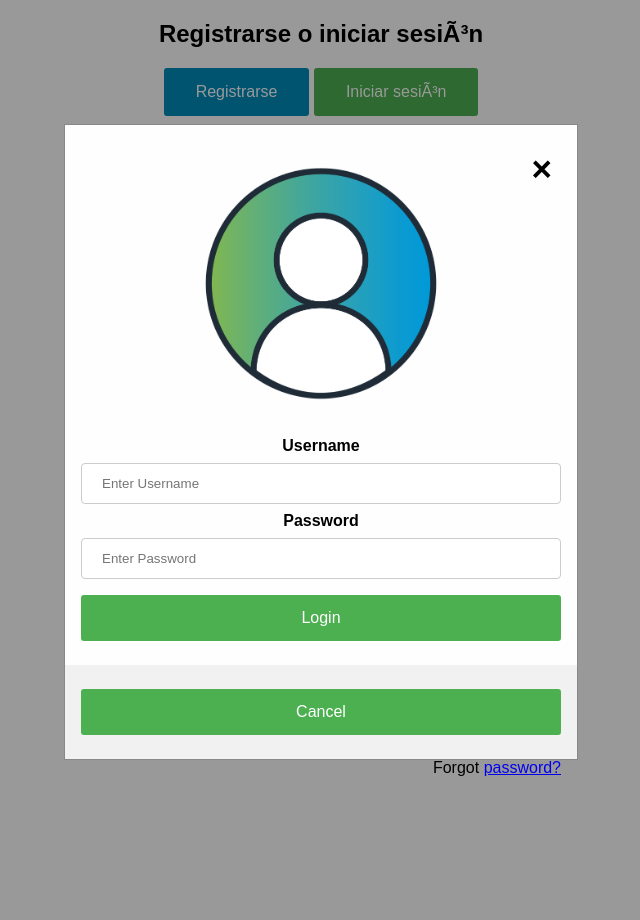
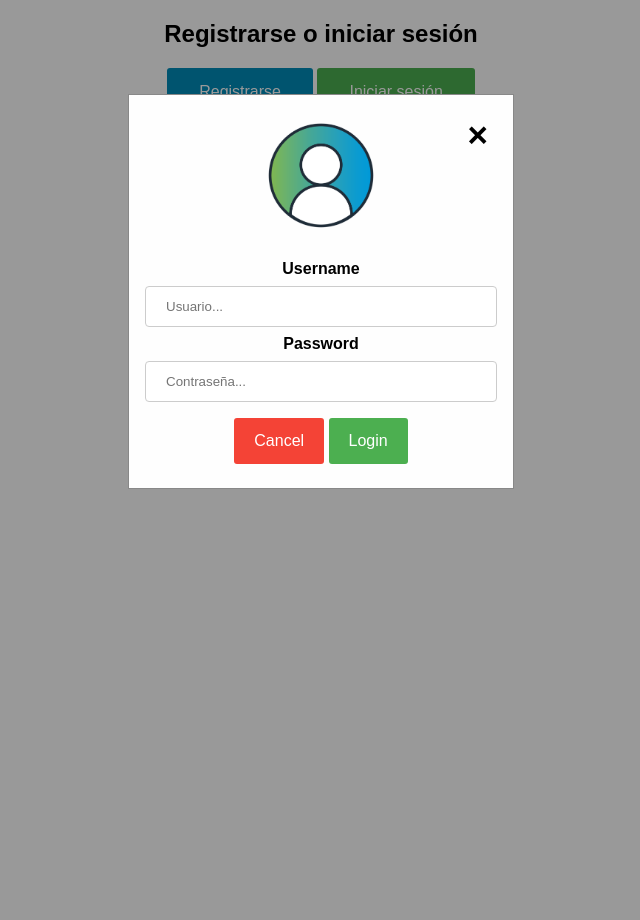
Before and after one commit to Lianognz/accion, a PHP site: page / in a window 1280 px wide, after a click on "Iniciar sesión". Shown: the whole page, without its empty margins (319-959 px from the left). Run offline with PHP 8.4, Linux system fonts and the light colour scheme.

Commit message:
incio de sesion

```diff
--- /dev/null
+++ b/conexion.php
@@ -0,0 +1,3 @@
+<?php
+$conexion = new mysqli("localhost", "root", "", "prueba");
+?>
--- a/index.html
+++ b/index.html
@@ -3,6 +3,7 @@
 <head>
 	<title>Login</title>
 	<meta name="viewport" content="width=device-width, initial-scale=1">
+  <meta charset="utf-8">
 </head>
 <style>
 	body{
@@ -16,7 +17,7 @@
 		text-decoration: none;
 		font-size: 16px;
 		cursor: pointer;
-	    border-radius: 3px;
+	 border-radius: 3px;
 	}
 	#btnReg{
 		background-color: #008CBA;
@@ -25,7 +26,7 @@
 		background-color: #4CAF50;
 	}
 	/* Full-width input fields */
-input[type=text], input[type=password] {
+input[type=text], input[type=password], input[type=email] {
   width: 100%;
   padding: 12px 20px;
   margin: 8px 0;
@@ -37,49 +38,39 @@ input[type=text], input[type=password] {
 
 /* Set a style for all buttons */
 .button {
-  background-color: #4CAF50;
   color: white;
   padding: 14px 20px;
   margin: 8px 0;
   border: none;
   cursor: pointer;
-  width: 100%;
 }
 
 .button:hover {
   opacity: 0.8;
 }
 
-/* Extra styles for the cancel button */
-.cancelbtn {
-  width: auto;
-  padding: 10px 18px;
-  background-color: #f44336;
-}
-
 /* Center the image and position the close button */
 .imgcontainer {
   text-align: center;
-  margin: 24px 0 12px 0;
+  margin: 20px 0 10px 0;
   position: relative;
 }
 
 img.avatar {
-  width: 50%;
+  width: 30%;
   border-radius: 50%;
 }
 
 .container {
   padding: 16px;
 }
-
 span.psw {
   float: right;
   padding-top: 16px;
 }
 
 /* The Modal (background) */
-.modal {
+.modal, .modal2 {
   display: none; /* Hidden by default */
   position: fixed; /* Stay in place */
   z-index: 1; /* Sit on top */
@@ -90,7 +81,7 @@ span.psw {
   overflow: auto; /* Enable scroll if needed */
   background-color: rgb(0,0,0); /* Fallback color */
   background-color: rgba(0,0,0,0.4); /* Black w/ opacity */
-  padding-top: 60px;
+  padding-top: 30px;
 }
 
 /* Modal Content/Box */
@@ -98,7 +89,7 @@ span.psw {
   background-color: #fefefe;
   margin: 5% auto 15% auto; /* 5% from the top, 15% from the bottom and centered */
   border: 1px solid #888;
-  width: 40%; /* Could be more or less, depending on screen size */
+  width: 30%; /* Could be more or less, depending on screen size */
 }
 
 /* The Close Button (x) */
@@ -139,18 +130,21 @@ span.psw {
      display: block;
      float: none;
   }
-  .cancelbtn {
-     width: 100%;
-  }
+}
+.cancelbtn2,.cancelbtn{
+  background-color: #f44336;
+}
+.btnAceptar2,.btnLogin{
+  background-color: #4CAF50;
 }
 </style>
 <body>
 	<center>
 		<h2>Registrarse o iniciar sesión</h2>
-		<button id="btnReg" onclick="aviso();">Registrarse</button>
+		<button id="btnReg" onclick="document.getElementById('id02').style.display='block'" style="width:auto;">Registrarse</button>
 		<button id="btnSing" onclick="document.getElementById('id01').style.display='block'" style="width:auto;">Iniciar sesión</button>
 
-
+		<!--Inicio de sesión-->
 	<div id="id01" class="modal">
 		<form class="modal-content animate" action="login.php" method="post">
 		    <div class="imgcontainer">
@@ -160,19 +154,41 @@ span.psw {
 
 		    <div class="container">
 		      <label for="uname"><b>Username</b></label>
-		      <input type="text" placeholder="Enter Username" name="uname" required>
+		      <input type="text" placeholder="Usuario..." name="uname" required>
 
 		      <label for="psw"><b>Password</b></label>
-		      <input type="password" placeholder="Enter Password" name="psw" required>
-
-		      <button type="submit" class="button">Login</button>
-		    </div>
-
-		    <div class="container" style="background-color:#f1f1f1">
-		      <button type="button" class="button" onclick="document.getElementById('id01').style.display='none'" class="cancelbtn">Cancel</button>
-		      <span class="psw">Forgot <a href="#">password?</a></span>
+		      <input type="password" placeholder="Contraseña..." name="psw" required>
+		      <button type="button" class="button cancelbtn" onclick="document.getElementById('id01').style.display='none'">Cancel</button>
+		      <button type="submit" class="button btnLogin">Login</button>
 		    </div>
 		</form>
+    </div>
+
+    <!--Registro-->
+    <div id="id02" class="modal2">
+    <form class="modal-content animate" action="registro.php" method="post">
+        <div class="imgcontainer">
+          <span onclick="document.getElementById('id02').style.display='none'" class="close" title="Close Modal">&times;</span>
+          <img src="img/user.png" alt="Avatar" class="avatar">
+        </div>
+
+        <div class="container">
+          <label for="uname"><b>Username</b></label>
+          <input type="text" placeholder="Nombre de Usuario..." name="uname" required>
+
+          <label for="mail"><b>Correo</b></label>
+          <input type="email" placeholder="Correo..." name="mail" required>
+
+          <label for="psw1"><b>Contraseña</b></label>
+          <input type="text" placeholder="Contraseña..." name="psw1" required>
+
+          <label for="psw2"><b>Confirmar contraseña</b></label>
+          <input type="text" placeholder="Confirmar contraseña..." name="psw2" required>
+          <button type="button" class="button cancelbtn2" onclick="document.getElementById('id02').style.display='none'">Cancel</button>
+          <button type="submit" class="button btnAceptar2">Aceptar</button>
+
+        </div>
+    </form>
     </div>
 	</center>
 </body>
@@ -182,12 +198,15 @@ span.psw {
 	let modal=document.getElementById("id01");
 	window.onclick=function(event){
 		if(event.target==modal){
-			moda.style.display="none";
+			modal.style.display="none";
 		}
 	}
 
-	function aviso(){
-		alert("En desarrollo");
-	}
+	let modal2=document.getElementById("id02");
+  window.onclick=function(event){
+    if(event.target==modal2){
+      modal2.style.display="none";
+    }
+  }
 </script>
 </html>
--- a/login.php
+++ b/login.php
@@ -1,3 +1,4 @@
 <?php
+include("conexion.php")or die("Error al conectar.");
 
 ?>
```
Also changed, not shown: registro.php (added, +9 -0 lines).
